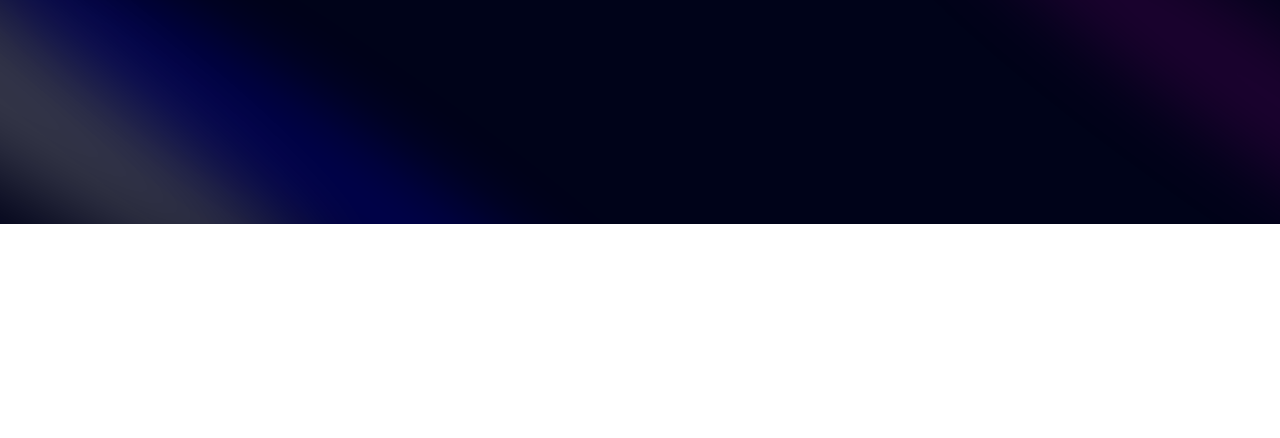
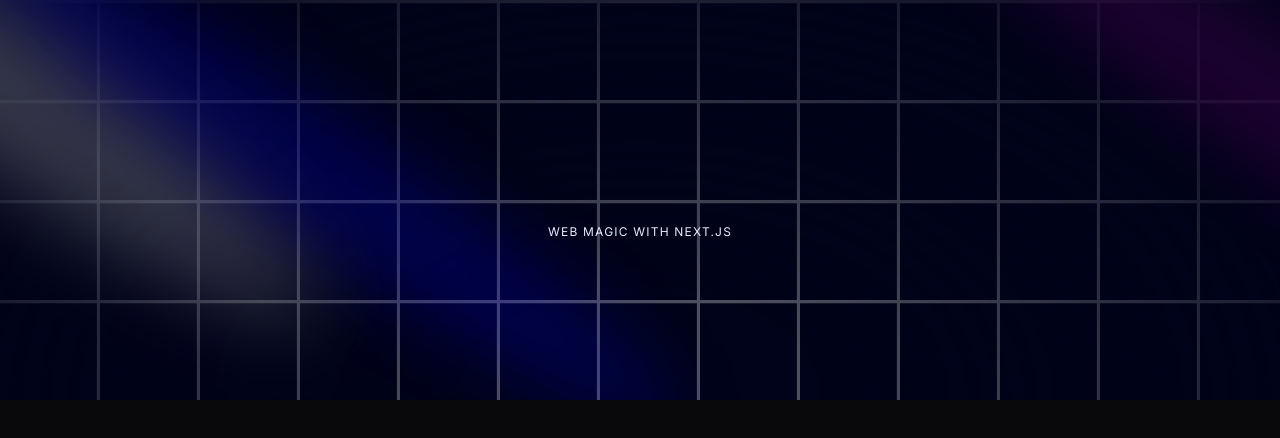
Before and after one commit to jcianciolo/portfolio_2024, a Next.js app: page / in a window 1280 px wide. Shown: the top 438 px of the page. Built offline with nearby package versions, Linux system fonts and the light colour scheme.

Commit message:
add: theme provider

```diff
--- a/app/layout.tsx
+++ b/app/layout.tsx
@@ -1,6 +1,7 @@
 import type { Metadata } from "next";
 import { Inter } from "next/font/google";
 import "./globals.css";
+import { ThemeProvider } from "@/components/theme-provider"
 
 const inter = Inter({ subsets: ["latin"] });
 
@@ -16,7 +17,16 @@
 }>) {
   return (
     <html lang="en">
-      <body className={inter.className}>{children}</body>
+      <body className={inter.className}>
+        <ThemeProvider
+          attribute="class"
+          defaultTheme="dark"
+          enableSystem
+          disableTransitionOnChange
+        >
+          {children}
+        </ThemeProvider>
+        </body>
     </html>
   );
 }
--- a/components/Hero.tsx
+++ b/components/Hero.tsx
@@ -9,6 +9,18 @@
            <Spotlight className="top-10 left-full h-[80vh] w-[50vw]" fill="purple" />
            <Spotlight className="top-28 left-80 h-[80vh] w-[50vw]" fill="blue" />
         </div>
+
+        <div className="h-screen w-full dark:bg-black-100 bg-white dark:bg-grid-white/[0.3] bg-grid-black/[0.2] flex items-center justify-center absolute top-0 left-0">
+            <div className="absolute pointer-events-none inset-0 flex items-center justify-center dark:bg-black-100 bg-white [mask-image:radial-gradient(ellipse_at_center,transparent_20%,black)]" />
+        </div>
+
+        <div className="flex justify-center relative my-20 z-10">
+          <div className="max-w-[89vw] md:max-w-2xl lg:max-w-[60vw] flex flex-col items-center justify-center">
+              <h2 className="uppercase tracking-widest text-xs text-center text-blue-100 max-w-80">
+                Web magic with Next.js
+              </h2>
+          </div>
+        </div>
     </div>
   )
 }
--- /dev/null
+++ b/components/theme-provider.tsx
@@ -0,0 +1,9 @@
+"use client"
+
+import * as React from "react"
+import { ThemeProvider as NextThemesProvider } from "next-themes"
+import { type ThemeProviderProps } from "next-themes/dist/types"
+
+export function ThemeProvider({ children, ...props }: ThemeProviderProps) {
+  return <NextThemesProvider {...props}>{children}</NextThemesProvider>
+}
--- a/package.json
+++ b/package.json
@@ -13,6 +13,7 @@
     "framer-motion": "^11.3.7",
     "mini-svg-data-uri": "^1.4.4",
     "next": "14.2.5",
+    "next-themes": "^0.3.0",
     "react": "^18",
     "react-dom": "^18",
     "tailwind-merge": "^2.4.0",
```
Also changed, not shown: 1 other file (tests, documents, lock files or other folders).
